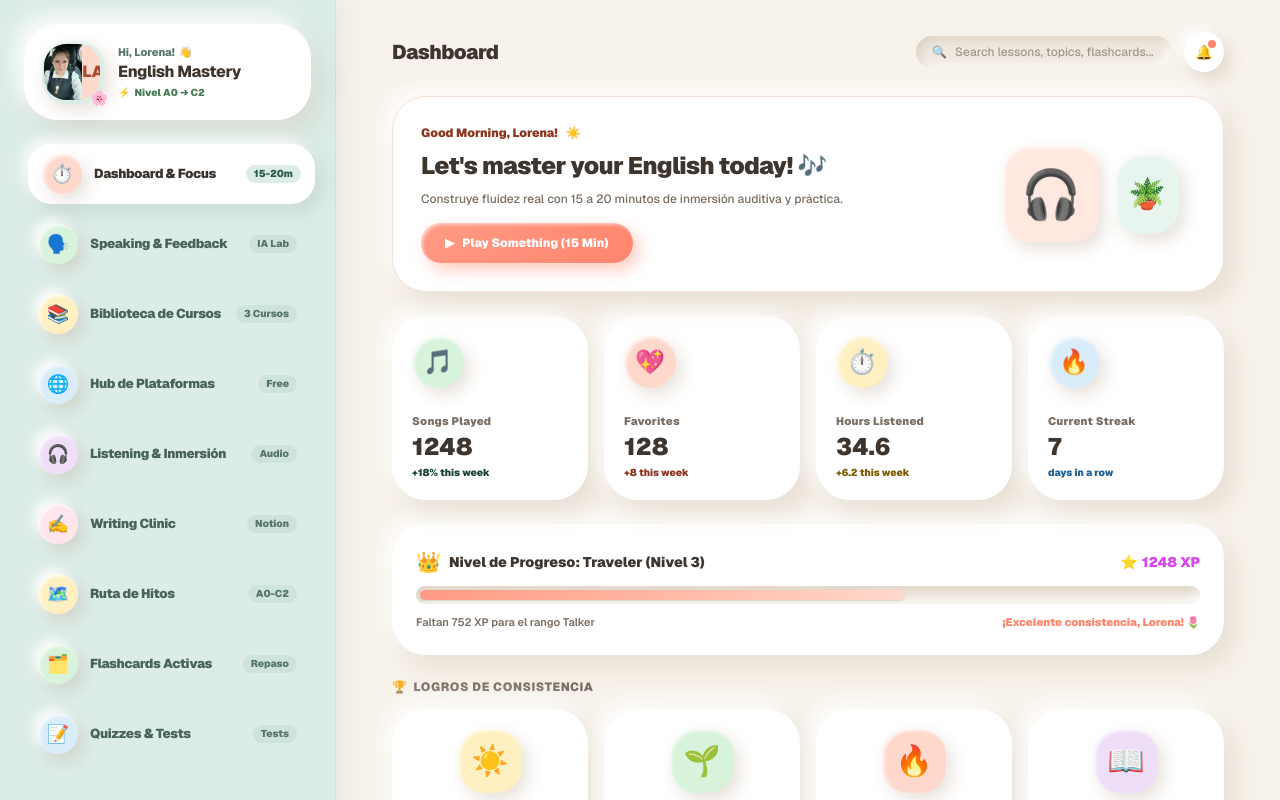
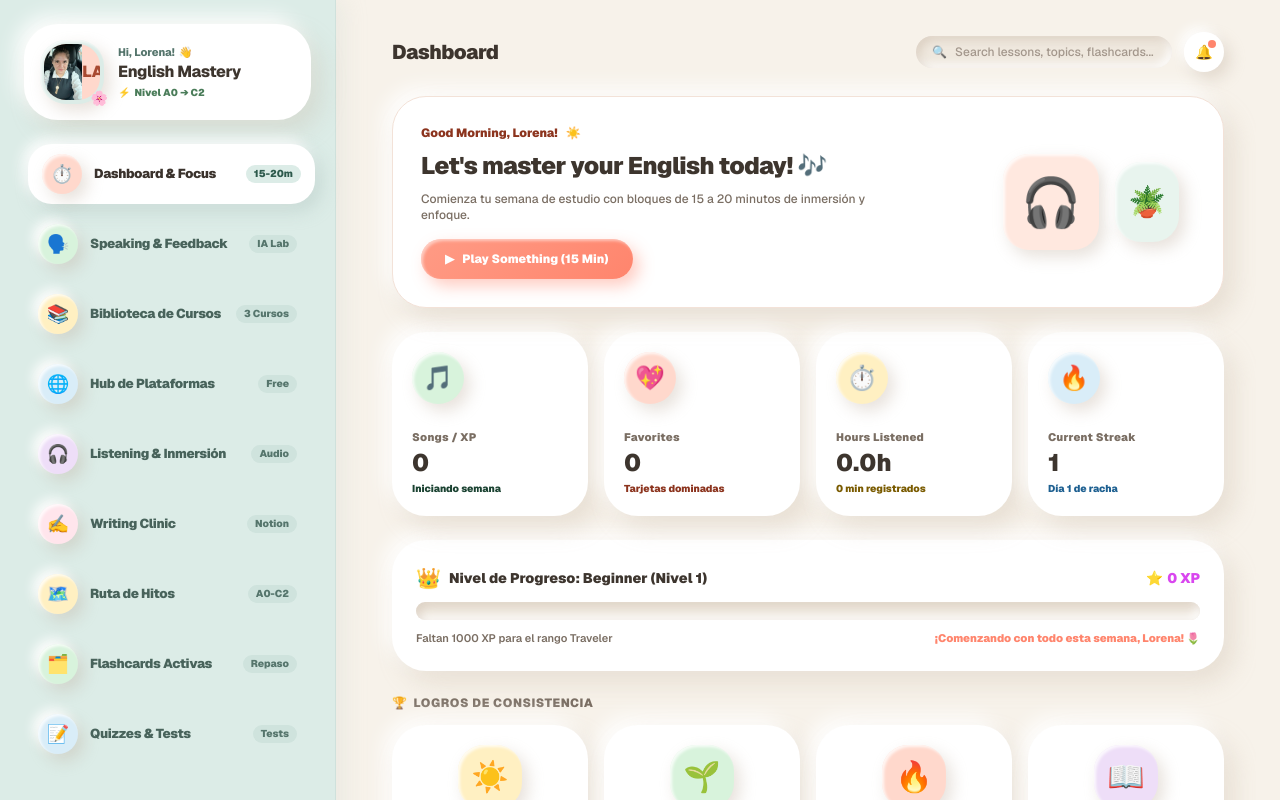
Before and after one commit to lorenaolah-maker/english-mastery-web, a Next.js app: page / in a window 1280 px wide. Shown: the top 800 px of the page. Built offline with nearby package versions, Linux system fonts and the light colour scheme.

Commit message:
Reiniciar contadores a cero y activar guardado persistente local

```diff
--- a/src/app/page.tsx
+++ b/src/app/page.tsx
@@ -4,8 +4,32 @@ import React, { useState, useEffect } from 'react';
 
 export default function Home() {
   const [activeTab, setActiveTab] = useState('pomodoro');
-  const [xp, setXp] = useState(1248);
-  const [streak, setStreak] = useState(7);
+
+  // Métricas desde cero para arrancar esta semana (persistentes en tu dispositivo)
+  const [xp, setXp] = useState(0);
+  const [streak, setStreak] = useState(1);
+  const [totalMinutes, setTotalMinutes] = useState(0);
+  const [favoritesCount, setFavoritesCount] = useState(0);
+
+  // Cargar datos previos si existen en el navegador
+  useEffect(() => {
+    const savedXp = localStorage.getItem('em_xp');
+    const savedMins = localStorage.getItem('em_mins');
+    const savedStreak = localStorage.getItem('em_streak');
+    const savedFavs = localStorage.getItem('em_favs');
+    if (savedXp !== null) setXp(Number(savedXp));
+    if (savedMins !== null) setTotalMinutes(Number(savedMins));
+    if (savedStreak !== null) setStreak(Number(savedStreak));
+    if (savedFavs !== null) setFavoritesCount(Number(savedFavs));
+  }, []);
+
+  // Guardar automáticamente al cambiar
+  useEffect(() => {
+    localStorage.setItem('em_xp', xp.toString());
+    localStorage.setItem('em_mins', totalMinutes.toString());
+    localStorage.setItem('em_streak', streak.toString());
+    localStorage.setItem('em_favs', favoritesCount.toString());
+  }, [xp, totalMinutes, streak, favoritesCount]);
 
   // Pomodoro Timer State
   const [pomoMinutes, setPomoMinutes] = useState(15);
@@ -56,8 +80,10 @@ export default function Home() {
       timer = setInterval(() => setTimeLeft(prev => prev - 1), 1000);
     } else if (timeLeft === 0 && isRunning) {
       setIsRunning(false);
-      setXp(prev => prev + pomoMinutes * 10);
-      showSaveNotice('🎉 ¡Bloque de Pomodoro completado! Sumaste +' + (pomoMinutes * 10) + ' XP');
+      const earnedXp = pomoMinutes * 10;
+      setXp(prev => prev + earnedXp);
+      setTotalMinutes(prev => prev + pomoMinutes);
+      showSaveNotice(`🎉 ¡Bloque de ${pomoMinutes} min completado! +${earnedXp} XP`);
     }
     return () => clearInterval(timer);
   }, [isRunning, timeLeft, pomoMinutes]);
@@ -234,7 +260,6 @@ export default function Home() {
         {/* CARD INFERIOR GOODNOTES (CON CUADERNITO DIGITAL KAWAII) */}
         <div className="pt-4 border-t border-[#CFE1DC]">
           <div className="clay-card-big p-5 bg-gradient-to-br from-[#FFE8DF] via-[#FFD8CC] to-[#FFCAD4] border-2 border-[#FFCCD5] flex flex-col items-center text-center relative overflow-hidden">
-            {/* CUADERNITO DIGITAL EN RELIEVE */}
             <div className="w-13 h-13 rounded-2xl bg-[#FFE4D6] clay-icon-big flex items-center justify-center text-2xl mb-1 shadow-inner">
               📓
             </div>
@@ -284,7 +309,7 @@ export default function Home() {
         </div>
 
         {/* ========================================================= */}
-        {/* 1. FOCUS & POMODORO */}
+        {/* 1. FOCUS & POMODORO (EN CERO PARA INICIAR ESTA SEMANA) */}
         {/* ========================================================= */}
         {activeTab === 'pomodoro' && (
           <div className="space-y-6">
@@ -298,7 +323,7 @@ export default function Home() {
                   Let&apos;s master your English today! 🎶
                 </h1>
                 <p className="text-xs text-[#7A6E63] max-w-md font-medium">
-                  Construye fluidez real con 15 a 20 minutos de inmersión auditiva y práctica.
+                  Comienza tu semana de estudio con bloques de 15 a 20 minutos de inmersión y enfoque.
                 </p>
                 <div className="pt-1.5 flex gap-3">
                   <button
@@ -320,12 +345,13 @@ export default function Home() {
               </div>
             </div>
 
+            {/* 4 TARJETAS PASTEL REINICIADAS EN CERO */}
             <div className="grid grid-cols-4 gap-4">
               {[
-                { label: 'Songs Played', val: `${xp}`, sub: '+18% this week', bg: 'bg-[#D8F3DC]', icon: '🎵', text: 'text-[#1B4332]' },
-                { label: 'Favorites', val: '128', sub: '+8 this week', bg: 'bg-[#FFD8CC]', icon: '💖', text: 'text-[#8C341E]' },
-                { label: 'Hours Listened', val: '34.6', sub: '+6.2 this week', bg: 'bg-[#FFF0C2]', icon: '⏱️', text: 'text-[#7A5B00]' },
-                { label: 'Current Streak', val: `${streak}`, sub: 'days in a row', bg: 'bg-[#D9EDF8]', icon: '🔥', text: 'text-[#1E6091]' },
+                { label: 'Songs / XP', val: `${xp}`, sub: 'Iniciando semana', bg: 'bg-[#D8F3DC]', icon: '🎵', text: 'text-[#1B4332]' },
+                { label: 'Favorites', val: `${favoritesCount}`, sub: 'Tarjetas dominadas', bg: 'bg-[#FFD8CC]', icon: '💖', text: 'text-[#8C341E]' },
+                { label: 'Hours Listened', val: `${(totalMinutes / 60).toFixed(1)}h`, sub: `${totalMinutes} min registrados`, bg: 'bg-[#FFF0C2]', icon: '⏱️', text: 'text-[#7A5B00]' },
+                { label: 'Current Streak', val: `${streak}`, sub: 'Día 1 de racha', bg: 'bg-[#D9EDF8]', icon: '🔥', text: 'text-[#1E6091]' },
               ].map((m, idx) => (
                 <div key={idx} className="clay-card-big p-5 flex flex-col justify-between items-start h-46 text-left">
                   <div className={`w-13 h-13 rounded-[22px] ${m.bg} clay-icon-big flex items-center justify-center text-2xl`}>
@@ -340,11 +366,12 @@ export default function Home() {
               ))}
             </div>
 
+            {/* BARRA DE RANGO EN NIVEL 1 */}
             <div className="clay-card-big p-6 space-y-2.5">
               <div className="flex justify-between items-center">
                 <div className="flex items-center gap-2">
                   <span className="text-xl">👑</span>
-                  <span className="font-black text-sm text-[#3D352E]">Nivel de Progreso: Traveler (Nivel 3)</span>
+                  <span className="font-black text-sm text-[#3D352E]">Nivel de Progreso: Beginner (Nivel 1)</span>
                 </div>
                 <span className="font-black text-[#D946EF] text-sm flex items-center gap-1">
                   <span>⭐</span> {xp} XP
@@ -353,15 +380,16 @@ export default function Home() {
               <div className="clay-inset-pill h-4.5 p-1 flex items-center">
                 <div
                   className="bg-gradient-to-r from-[#FF9A85] via-[#FFB8A3] to-[#FFD8CC] h-full rounded-full transition-all duration-500 shadow-sm"
-                  style={{ width: `${Math.min((xp / 2000) * 100, 100)}%` }}
+                  style={{ width: `${Math.min((xp / 1000) * 100, 100)}%` }}
                 />
               </div>
               <div className="text-[11px] text-[#7A6E63] flex justify-between font-semibold">
-                <span>Faltan {Math.max(2000 - xp, 0)} XP para el rango Talker</span>
-                <span className="font-black text-[#FF856D]">¡Excelente consistencia, Lorena! 🌷</span>
+                <span>Faltan {Math.max(1000 - xp, 0)} XP para el rango Traveler</span>
+                <span className="font-black text-[#FF856D]">¡Comenzando con todo esta semana, Lorena! 🌷</span>
               </div>
             </div>
 
+            {/* LOGROS PASTEL SALIDOS CON RELIEVE 3D */}
             <div>
               <h2 className="text-xs font-black uppercase tracking-wider text-[#7A6E63] mb-3.5 flex items-center gap-1.5">
                 <span>🏆</span> Logros de Consistencia
@@ -384,6 +412,7 @@ export default function Home() {
               </div>
             </div>
 
+            {/* TEMPORIZADOR 3D INTERACTIVO */}
             <div className="clay-card-big p-6 space-y-4">
               <div className="flex justify-between items-center">
                 <div>
@@ -496,7 +525,7 @@ export default function Home() {
         )}
 
         {/* ========================================================= */}
-        {/* 3. BIBLIOTECA DE CURSOS (HOTMART & PLATAFORMAS CON BOTONES SIMÉTRICOS) */}
+        {/* 3. BIBLIOTECA DE CURSOS */}
         {/* ========================================================= */}
         {activeTab === 'cursos' && (
           <div className="space-y-6">
@@ -664,7 +693,7 @@ export default function Home() {
         )}
 
         {/* ========================================================= */}
-        {/* 4. HUB DE PLATAFORMAS (CON BOTONES COLORIDOS CLAY) */}
+        {/* 4. HUB DE PLATAFORMAS */}
         {/* ========================================================= */}
         {activeTab === 'hub' && (
           <div className="space-y-6">
@@ -763,6 +792,7 @@ export default function Home() {
               <button
                 onClick={() => {
                   setXp(prev => prev + 30);
+                  setTotalMinutes(prev => prev + 20);
                   showSaveNotice('🎉 ¡20 min de Listening registrados! +30 XP');
                 }}
                 className="px-6 py-3 rounded-[20px] bg-[#52B788] hover:bg-[#40916C] text-white font-black text-xs clay-icon-big"
@@ -995,6 +1025,7 @@ export default function Home() {
               <button
                 onClick={() => {
                   setXp(prev => prev + 20);
+                  setFavoritesCount(prev => prev + 1);
                   setShowAnswer(false);
                   setCardIndex(prev => (prev + 1) % flashcards.length);
                   showSaveNotice('🎉 ¡Tarjeta dominada! +20 XP');
@@ -1008,7 +1039,7 @@ export default function Home() {
         )}
 
         {/* ========================================================= */}
-        {/* 9. QUIZZES & EVALUACIONES (BOTONES CON TOQUE DE COLOR PASTEL) */}
+        {/* 9. QUIZZES & EVALUACIONES */}
         {/* ========================================================= */}
         {activeTab === 'quizzes' && (
           <div className="space-y-6">
@@ -1027,7 +1058,6 @@ export default function Home() {
                 ¿Cuál es la forma correcta en inglés para decir &quot;Tengo 30 años&quot;?
               </div>
 
-              {/* OPCIONES CON TOQUE DE COLOR PASTEL 3D */}
               <div className="space-y-3">
                 {[
                   { text: 'I have 30 years', correct: false, colorBg: 'bg-[#FFF2EB] hover:bg-[#FFE8DF]', border: 'border-[#FADCD1]' },
```
